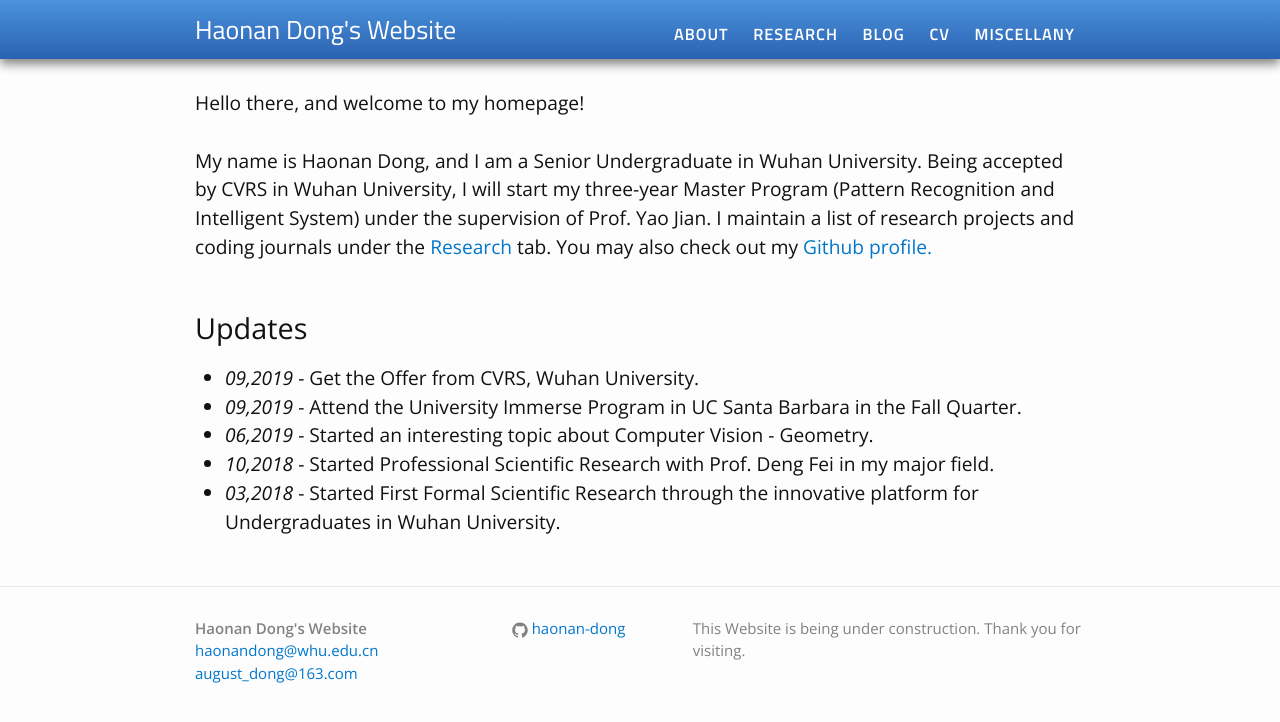
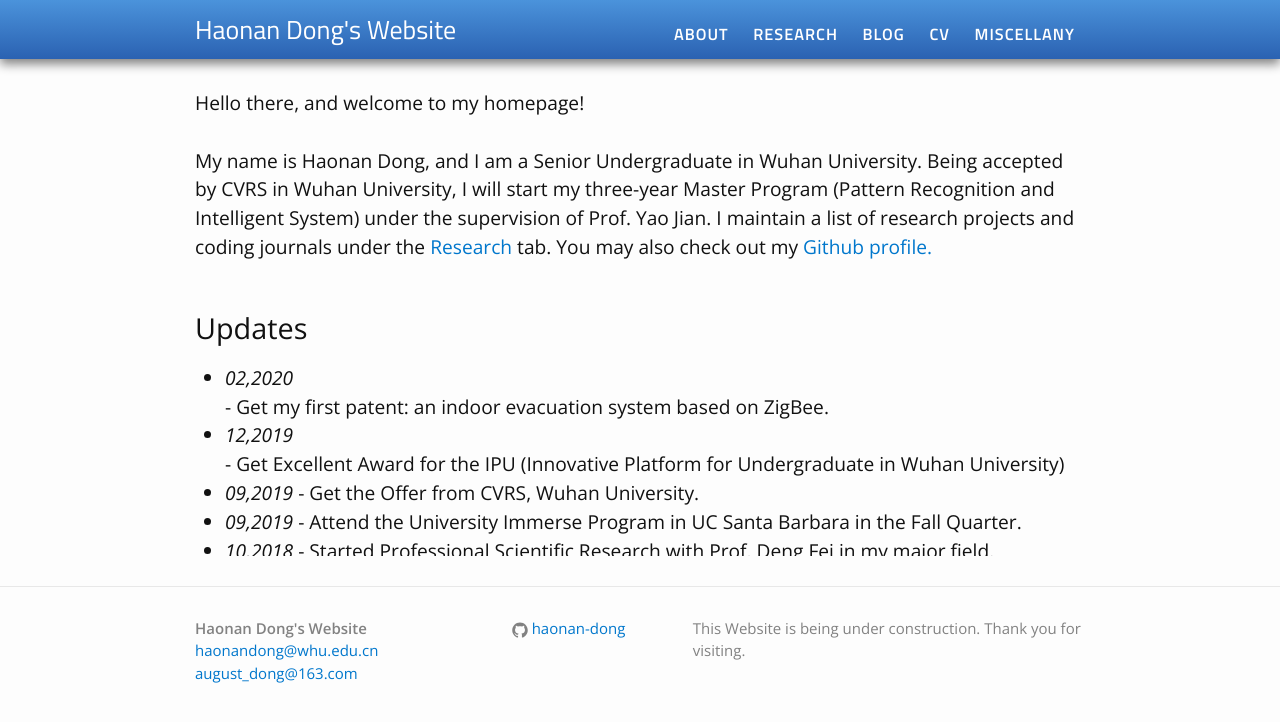
Before and after one commit to Haonan-DONG/Haonan-DONG.github.io, a Jekyll site: the page built from index.html, in a window 1280 px wide. Shown: the top 722 px of the page. Built offline with Jekyll 4.4.1, drawn with Linux system fonts in a browser that asks for light colours.

Commit message:
get patent

```diff
--- a/index.html
+++ b/index.html
@@ -21,9 +21,10 @@ You may also check out my <a href="">Github
 <h2>Updates</h2>
 <div class="updates" style="height: 10em; overflow-y: scroll;">
 <ul>
+<li><i>02,2020</i></li> - Get my first patent: an indoor evacuation system based on ZigBee.
+<li><i>12,2019</i></li> - Get Excellent Award for the IPU (Innovative Platform for Undergraduate in Wuhan University)
 <li><i>09,2019</i> - Get the Offer from CVRS, Wuhan University.
 <li><i>09,2019</i> - Attend the University Immerse Program in UC Santa Barbara in the Fall Quarter.
-<li><i>06,2019</i> - Started an interesting topic about Computer Vision - Geometry.
 <li><i>10,2018</i> - Started Professional Scientific Research with Prof. Deng Fei in my major field.
 <li><i>03,2018</i> - Started First Formal Scientific Research through the innovative platform for Undergraduates in Wuhan University.</li>
 </ul>
```
Also changed, not shown: 1 other file.
